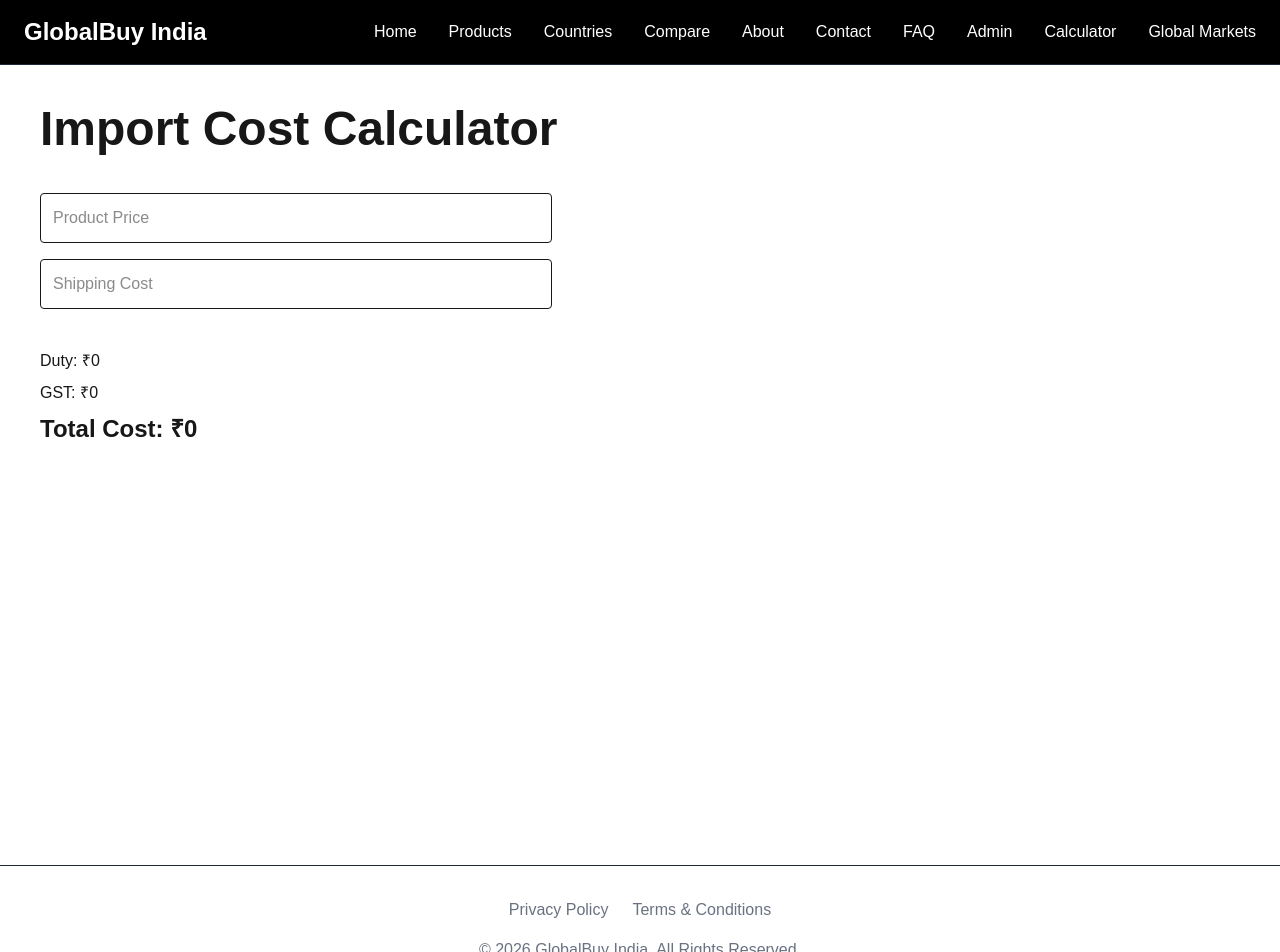
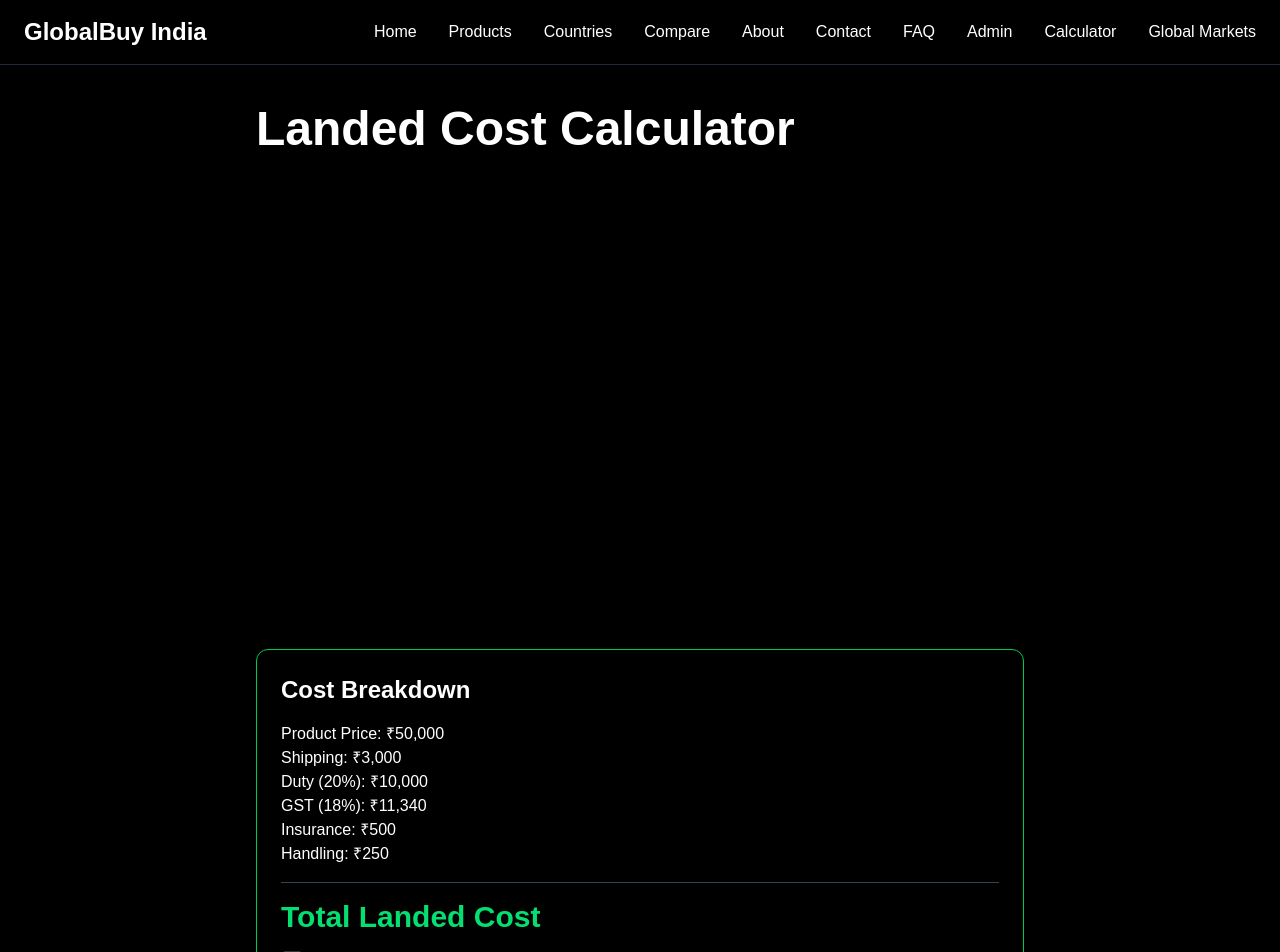
Before and after one commit to MuraliManavi/globalbuy-india, a Next.js app: page /calculator in a window 1280 px wide. Shown: the top 952 px of the page. Built offline with nearby package versions, Linux system fonts and the light colour scheme.

Commit message:
Phase 6 Advanced Calculator

```diff
--- a/app/calculator/page.tsx
+++ b/app/calculator/page.tsx
@@ -3,57 +3,143 @@
 import { useState } from "react";
 
 export default function CalculatorPage() {
-  const [price, setPrice] = useState(0);
-  const [shipping, setShipping] = useState(0);
+  const [productPrice, setProductPrice] = useState(50000);
+  const [shipping, setShipping] = useState(3000);
+  const [duty, setDuty] = useState(20);
+  const [gst, setGst] = useState(18);
+  const [insurance, setInsurance] = useState(500);
+  const [handling, setHandling] = useState(250);
 
-  const duty = (price + shipping) * 0.10;
-  const gst = (price + shipping + duty) * 0.18;
+  const dutyAmount = (productPrice * duty) / 100;
+
+  const gstAmount =
+    ((productPrice + shipping + dutyAmount) * gst) / 100;
 
   const total =
-    price +
+    productPrice +
     shipping +
-    duty +
-    gst;
+    dutyAmount +
+    gstAmount +
+    insurance +
+    handling;
 
   return (
-    <main className="min-h-screen p-10">
+    <main className="min-h-screen bg-black text-white p-10">
+
+      <div className="max-w-3xl mx-auto">
+
         <h1 className="text-5xl font-bold mb-10">
-        Import Cost Calculator
+          Landed Cost Calculator
         </h1>
 
-      <div className="space-y-4 max-w-lg">
+        <div className="grid gap-4">
 
           <input
             type="number"
+            value={productPrice}
+            onChange={(e) =>
+              setProductPrice(Number(e.target.value))
+            }
             placeholder="Product Price"
-          className="w-full p-3 border rounded"
-          onChange={(e) =>
-            setPrice(Number(e.target.value))
-          }
+            className="p-4 rounded-xl text-black"
           />
 
           <input
             type="number"
-          placeholder="Shipping Cost"
-          className="w-full p-3 border rounded"
+            value={shipping}
             onChange={(e) =>
               setShipping(Number(e.target.value))
             }
+            placeholder="Shipping Cost"
+            className="p-4 rounded-xl text-black"
           />
 
-        <div className="mt-6 space-y-2">
+          <input
+            type="number"
+            value={duty}
+            onChange={(e) =>
+              setDuty(Number(e.target.value))
+            }
+            placeholder="Import Duty %"
+            className="p-4 rounded-xl text-black"
+          />
 
-          <p>Duty: ₹{duty.toFixed(0)}</p>
+          <input
+            type="number"
+            value={gst}
+            onChange={(e) =>
+              setGst(Number(e.target.value))
+            }
+            placeholder="GST %"
+            className="p-4 rounded-xl text-black"
+          />
 
-          <p>GST: ₹{gst.toFixed(0)}</p>
+          <input
+            type="number"
+            value={insurance}
+            onChange={(e) =>
+              setInsurance(Number(e.target.value))
+            }
+            placeholder="Insurance"
+            className="p-4 rounded-xl text-black"
+          />
 
-          <p className="font-bold text-2xl">
-            Total Cost: ₹{total.toFixed(0)}
+          <input
+            type="number"
+            value={handling}
+            onChange={(e) =>
+              setHandling(Number(e.target.value))
+            }
+            placeholder="Handling Fee"
+            className="p-4 rounded-xl text-black"
+          />
+
+        </div>
+
+        <div className="mt-10 border border-green-500 rounded-xl p-6">
+
+          <h2 className="text-2xl font-bold mb-4">
+            Cost Breakdown
+          </h2>
+
+          <p>Product Price: ₹{productPrice.toLocaleString()}</p>
+
+          <p>Shipping: ₹{shipping.toLocaleString()}</p>
+
+          <p>
+            Duty ({duty}%): ₹
+            {dutyAmount.toLocaleString()}
+          </p>
+
+          <p>
+            GST ({gst}%): ₹
+            {gstAmount.toLocaleString()}
+          </p>
+
+          <p>
+            Insurance: ₹
+            {insurance.toLocaleString()}
+          </p>
+
+          <p>
+            Handling: ₹
+            {handling.toLocaleString()}
+          </p>
+
+          <hr className="my-4 border-gray-700" />
+
+          <h3 className="text-3xl font-bold text-green-400">
+            Total Landed Cost
+          </h3>
+
+          <p className="text-4xl font-bold mt-3">
+            ₹{total.toLocaleString()}
           </p>
 
         </div>
 
       </div>
+
     </main>
   );
 }
```
Lines whose indentation alone changed are shown as unchanged.
